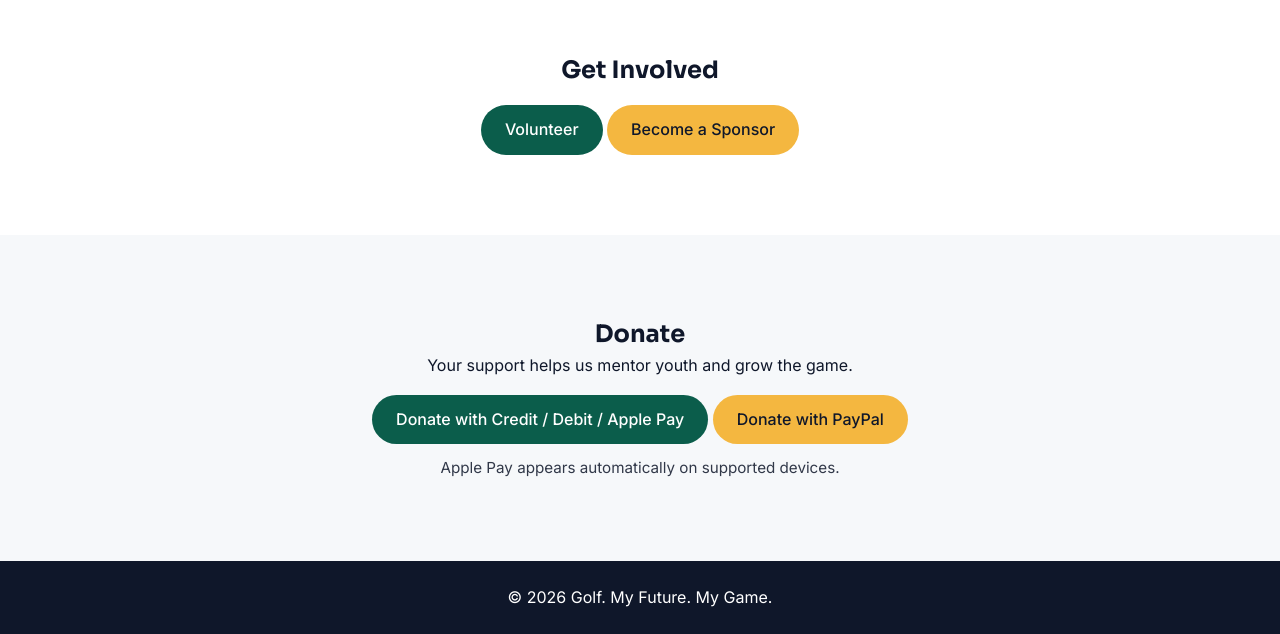
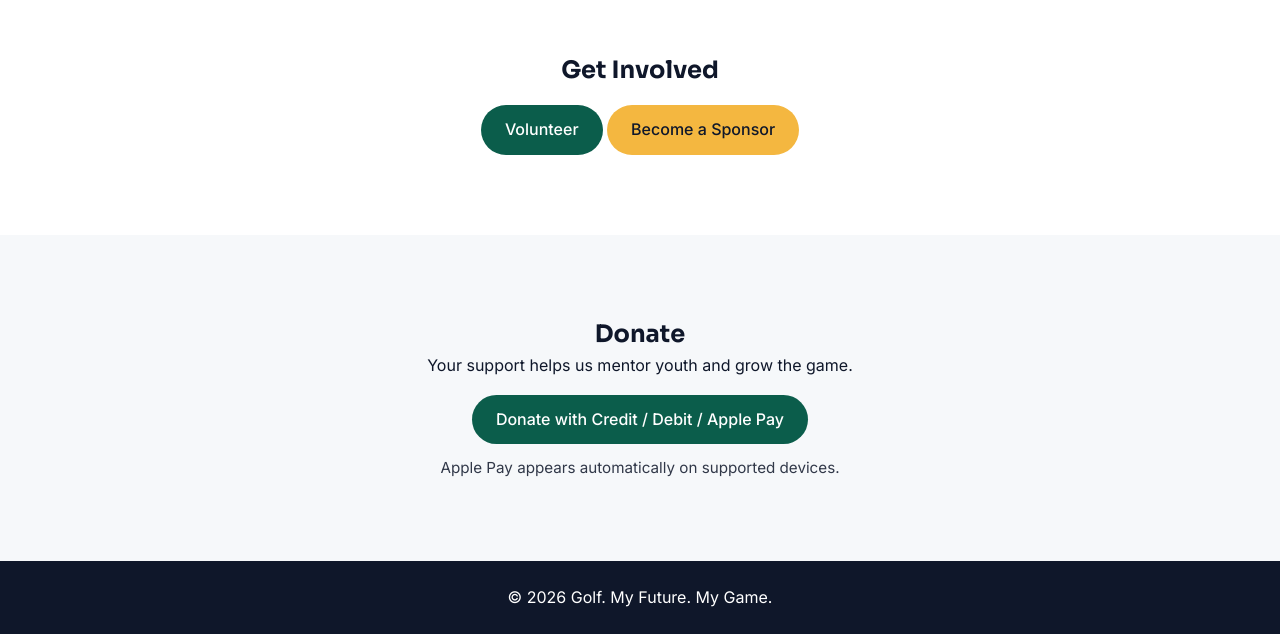
Before and after one commit to ebenezerabraha12-dev/ebenezerabraha12-dev.github.io, a plain HTML site: page index.html in a window 1280 px wide. Shown: the part 1280-1914 px from the top of the page. Drawn offline with Linux system fonts and the light colour scheme.

Commit message:
Update index.html

```diff
--- a/index.html
+++ b/index.html
@@ -96,14 +96,6 @@
         Donate with Credit / Debit / Apple Pay
       </a>
 
-      <a
-        href="PASTE_YOUR_PAYPAL_DONATE_LINK_HERE"
-        class="btn btn-secondary"
-        target="_blank"
-        rel="noopener"
-      >
-        Donate with PayPal
-      </a>
     </div>
 
     <p style="margin-top:12px; font-size:0.95em; opacity:0.85;">
```
